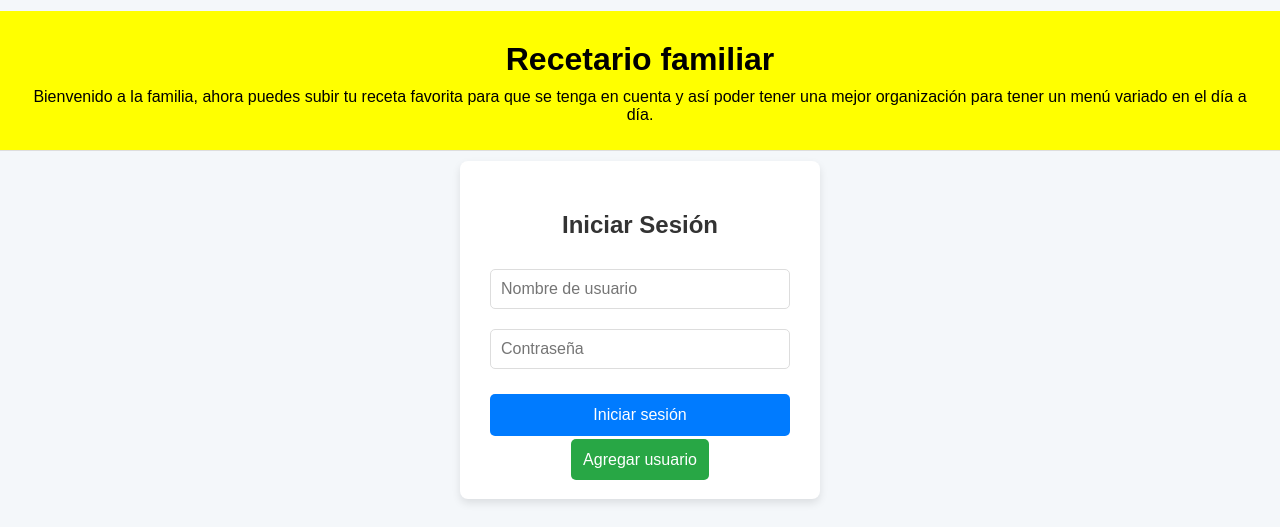
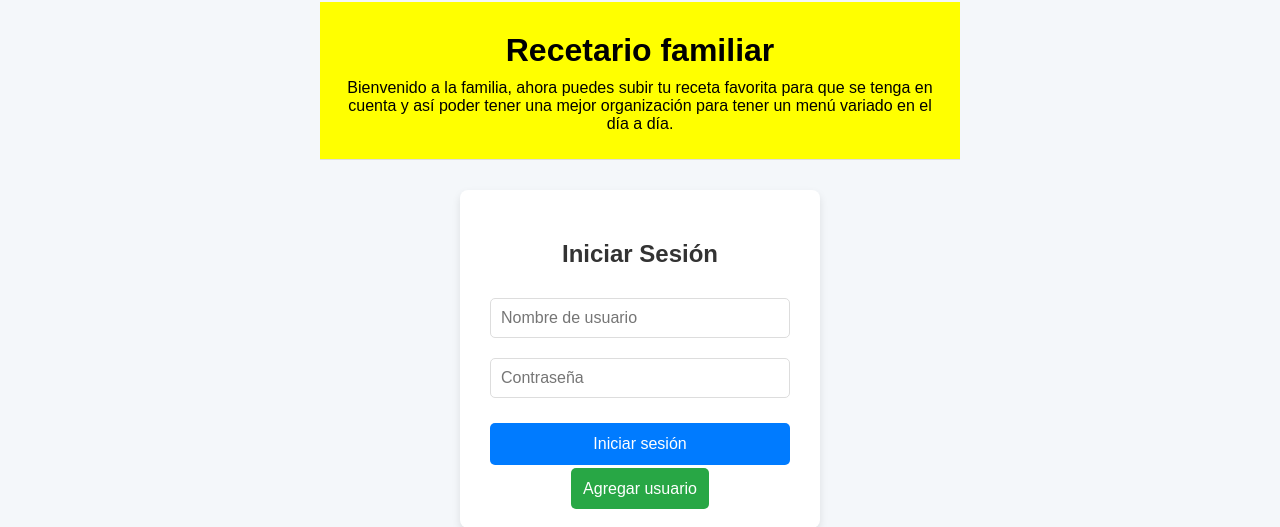
Before and after one commit to Centurionromano/15.entrega, a PHP site: page / in a window 1280 px wide. Shown: the top 527 px of the page. Run offline with PHP 8.4, Linux system fonts and the light colour scheme.

Commit message:
Header nuevo

```diff
--- a/index.php
+++ b/index.php
@@ -225,8 +225,9 @@
     padding: 30px 20px 10px 20px;
     background-color: yellow;
     border-bottom: 1px solid #ddd;
-    margin-bottom: 10px;
-    margin-top: 10px;
+    margin-top: 30px;
+    margin-bottom: 30px;
+    width: fit-content;
 }
 
 .main-header h1 {
@@ -239,7 +240,7 @@
     margin-top: 10px;
     font-size: 1rem;
     color: black;
-    max-width: fit-content;
+    max-width: 600px;
     margin-left: auto;
     margin-right: auto;
 }
```
